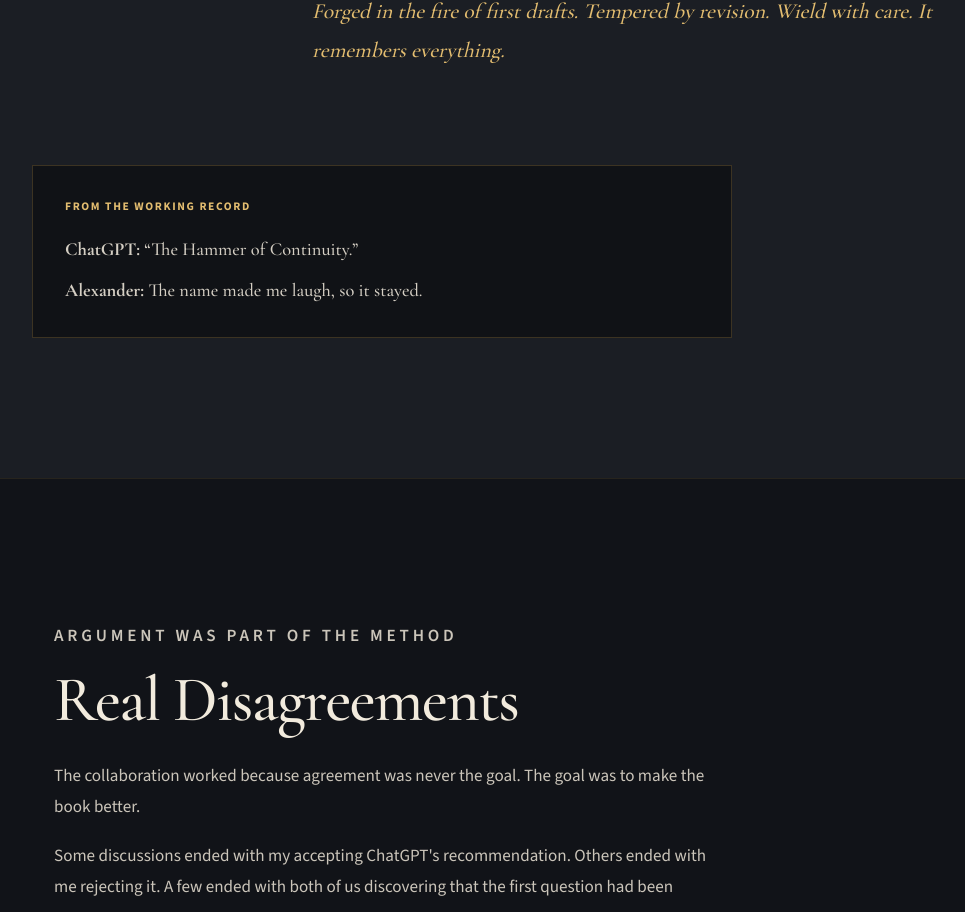
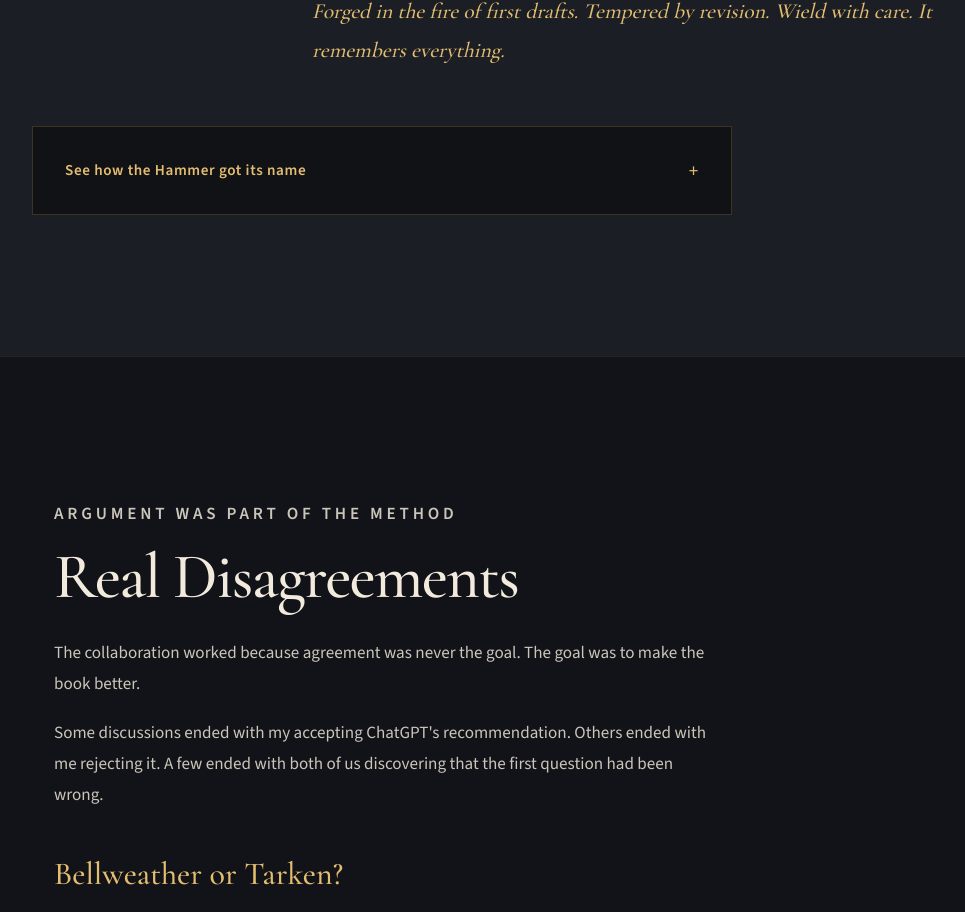
Before and after one commit to steel-beam-cs/andellian-site, a Next.js app: page /behind-the-forge in a window 1280 px wide. Shown: the part 6575-7487 px from the top of the page, without its empty margins (258-1223 px from the left). Built offline with nearby package versions, Linux system fonts and the light colour scheme.

Commit message:
Collapse Hammer working record

```diff
--- a/src/app/behind-the-forge/page.tsx
+++ b/src/app/behind-the-forge/page.tsx
@@ -19,21 +19,6 @@
     images: ["/images/alexander-dean-forge-lit.jpg"],
   },
 };
-
-function EvidenceCard({
-  label,
-  children,
-}: {
-  label: string;
-  children: React.ReactNode;
-}) {
-  return (
-    <figure className="forge-evidence-card">
-      <figcaption>{label}</figcaption>
-      <blockquote>{children}</blockquote>
-    </figure>
-  );
-}
 
 function EvidenceDisclosure({
   label,
@@ -318,14 +303,14 @@
             </div>
           </div>
           <div className="site-shell forge-evidence-single">
-            <EvidenceCard label="From the working record">
+            <EvidenceDisclosure label="See how the Hammer got its name">
               <p>
                 <strong>ChatGPT:</strong> “The Hammer of Continuity.”
               </p>
               <p>
                 <strong>Alexander:</strong> The name made me laugh, so it stayed.
               </p>
-            </EvidenceCard>
+            </EvidenceDisclosure>
           </div>
         </section>
 
--- a/src/app/globals.css
+++ b/src/app/globals.css
@@ -1534,7 +1534,7 @@
 }
 
 .forge-evidence-single {
-  margin-top: clamp(3rem, 6vw, 5rem);
+  margin-top: clamp(1.5rem, 3vw, 2.5rem);
   max-width: 780px;
 }
 
@@ -1551,15 +1551,6 @@
   border: 1px solid rgba(199, 154, 71, 0.24);
   margin: 0;
   padding: clamp(1.4rem, 3vw, 2rem);
-}
-
-.forge-evidence-card figcaption {
-  color: var(--gold-bright);
-  font-size: 0.72rem;
-  font-weight: 700;
-  letter-spacing: 0.14em;
-  margin-bottom: 1.25rem;
-  text-transform: uppercase;
 }
 
 .forge-evidence-card blockquote {
```
